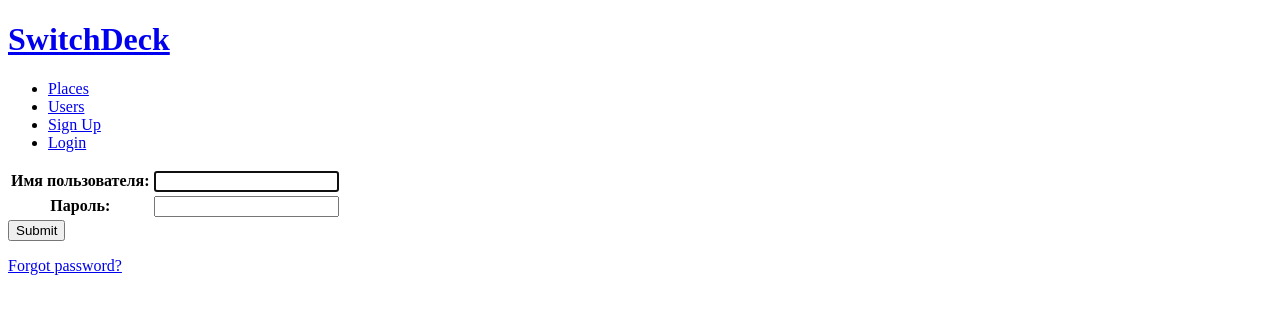
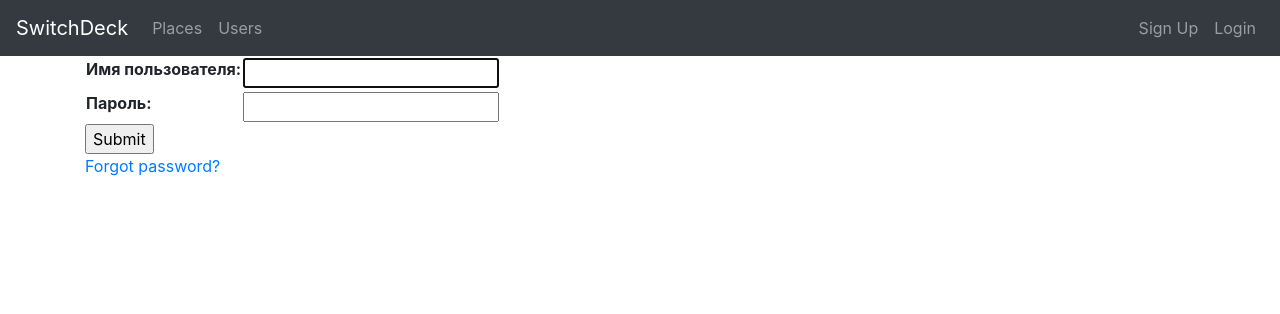
Before and after one commit to dem214/switchdeck, a Django app: page /accounts/login/ in a window 1280 px wide. Shown: the top 314 px of the page. Run offline with Django 3.2, Linux system fonts and the light colour scheme; some libraries are stand-ins or nearby versions.

Commit message:
bootstrap: navbar

```diff
--- a/switchdecksite/switchdeck/templates/registration/login.html
+++ b/switchdecksite/switchdeck/templates/registration/login.html
@@ -2,15 +2,6 @@
 {% block title %}Login{% endblock %}
 
 {% block content %}
-
-{% if next %}
-    {% if user.is_authenticated %}
-    <p>Your account doesn't have access to this page. To proceed,
-    please login with an account that has access.</p>
-    {% else %}
-    <p>Please login to see this page.</p>
-    {% endif %}
-{% endif %}
 
 <form action="{% url 'login' %}" method="post">
   {% csrf_token %}
--- a/switchdecksite/switchdeck/templates/registration/profile.html
+++ b/switchdecksite/switchdeck/templates/registration/profile.html
@@ -3,7 +3,7 @@
 {% block title %}SwitchDeck profile: {{ userprof.get_username }} {% endblock %}
 
 {% block admin_link %}<li>
-  <a href="{% url 'admin:switchdeck_user_change' userprof.id%}">
+  <a class="btn btn-outline-danger" href="{% url 'admin:switchdeck_user_change' userprof.id%}">
     Change on admin site
   </a>
 </li>
--- a/switchdecksite/switchdeck/templates/switchdeck/_base.html
+++ b/switchdecksite/switchdeck/templates/switchdeck/_base.html
@@ -3,31 +3,60 @@
   <!-- Base template -->
   <head>
     <title>{% block title %}{% endblock %}</title>
+    <link rel="stylesheet" href="https://stackpath.bootstrapcdn.com/bootstrap/4.3.1/css/bootstrap.min.css" integrity="sha384-ggOyR0iXCbMQv3Xipma34MD+dH/1fQ784/j6cY/iJTQUOhcWr7x9JvoRxT2MZw1T" crossorigin="anonymous">
   </head>
   <body>
-    <!-- Title or titleimage -->
-    <h1><a href="{% url 'index' %}">SwitchDeck</a></h1>
-
-    <ul>
-      <li><a href="{% url 'places' %}">Places</a></li>
-      <li><a href="{% url 'users' %}">Users</a></li>
+    <!-- Navigation bar -->
+    <nav class="navbar navbar-expand-md navbar-dark bg-dark">
+      <a class="navbar-brand" href="{% url 'index' %}">SwitchDeck</a>
+      <button class="navbar-toggler" type="button" data-toggle="collapse" data-target="#navbarNav" aria-controls="navbarNav" aria-expanded="false" aria-label="Toggle navigation">
+        <span class="navbar-toggler-icon"></span>
+      </button>
+      <div class="collapse navbar-collapse" id="navbarNav">
+        <ul class="navbar-nav">
+          <li class="nav-item">
+            <a class="nav-link" href="{% url 'places' %}">Places</a>
+          </li><li class="nav-item">
+            <a class="nav-link" href="{% url 'users' %}">Users</a>
+          </li>
+        </ul>
+        <ul class="navbar-nav ml-auto">
           {% if user.is_authenticated %}
           <!-- Authenticated header bar info -->
-      <li><a href="{{ user.profile.get_absolute_url }}">
+          {% if user.is_staff %}
+          <form class="form-inline">
+            <a class="btn btn-outline-danger" href="{% url 'admin:index' %}" role="button">
+              Admin site
+            </a>
+            {% block admin_link %}{% endblock %}
+          </form>
+          {% endif %}
+          <li class="nav-item">
+            <a class="nav-link" href="{{ user.profile.get_absolute_url }}">
             {{ user.get_username }}
           </a></li>
-      <li><a href="{% url 'logout'%}?next={{request.path}}">Logout</a></li>
-      {% if user.is_staff %}
-        <li><a href="{% url 'admin:index' %}">Admin site</a></li>
-        {% block admin_link %}{% endblock %}
-      {% endif %}
+          <li class="nav-item">
+            <a class="nav-link" href="{% url 'logout'%}?next={{request.path}}">
+              Logout
+            </a></li>
           {% else %}
           <!-- Unauthenticated header bar info -->
-      <li><a href="{% url 'signup' %}">Sign Up</a></li>
-      <li><a href="{% url 'login'%}?next={{request.path}}">Login</a></li>
+          <li class="nav-item">
+            <a class="nav-link" href="{% url 'signup' %}">Sign Up</a></li>
+          <li class="nav-item">
+            <a class="nav-link" href="{% url 'login'%}?next={{request.path}}">
+              Login</a></li>
           {% endif %}
         </ul>
+      </div>
+    </nav>
     <!-- End of base template -->
+    <div class="container">
       {% block content %}{% endblock content %}
+    </div>
+
+    <script src="https://code.jquery.com/jquery-3.3.1.slim.min.js" integrity="sha384-q8i/X+965DzO0rT7abK41JStQIAqVgRVzpbzo5smXKp4YfRvH+8abtTE1Pi6jizo" crossorigin="anonymous"></script>
+  <script src="https://cdnjs.cloudflare.com/ajax/libs/popper.js/1.14.7/umd/popper.min.js" integrity="sha384-UO2eT0CpHqdSJQ6hJty5KVphtPhzWj9WO1clHTMGa3JDZwrnQq4sF86dIHNDz0W1" crossorigin="anonymous"></script>
+  <script src="https://stackpath.bootstrapcdn.com/bootstrap/4.3.1/js/bootstrap.min.js" integrity="sha384-JjSmVgyd0p3pXB1rRibZUAYoIIy6OrQ6VrjIEaFf/nJGzIxFDsf4x0xIM+B07jRM" crossorigin="anonymous"></script>
   </body>
 </html>
--- a/switchdecksite/switchdeck/templates/switchdeck/game.html
+++ b/switchdecksite/switchdeck/templates/switchdeck/game.html
@@ -3,7 +3,7 @@
 {% block title %}SwitchDeck: {{game.name}}{% endblock %}
 
 {% block admin_link %}<li>
-  <a href="{% url 'admin:switchdeck_game_change' game.id%}">
+  <a class="btn btn-outline-danger" href="{% url 'admin:switchdeck_game_change' game.id%}">
     Change on admin site
   </a>
 </li>
--- a/switchdecksite/switchdeck/templates/switchdeck/place_detail.html
+++ b/switchdecksite/switchdeck/templates/switchdeck/place_detail.html
@@ -1,7 +1,7 @@
 {% extends 'switchdeck/_base.html' %}
 {% block title %}Switchdeck: {{object.name.title }}{% endblock %}
 {% block admin_link %}<li>
-  <a href="{% url 'admin:switchdeck_place_change' object.id%}">
+  <a class="btn btn-outline-danger" href="{% url 'admin:switchdeck_place_change' object.id%}">
     Change on admin site
   </a>
 </li>
```
Lines whose indentation alone changed are shown as unchanged.
